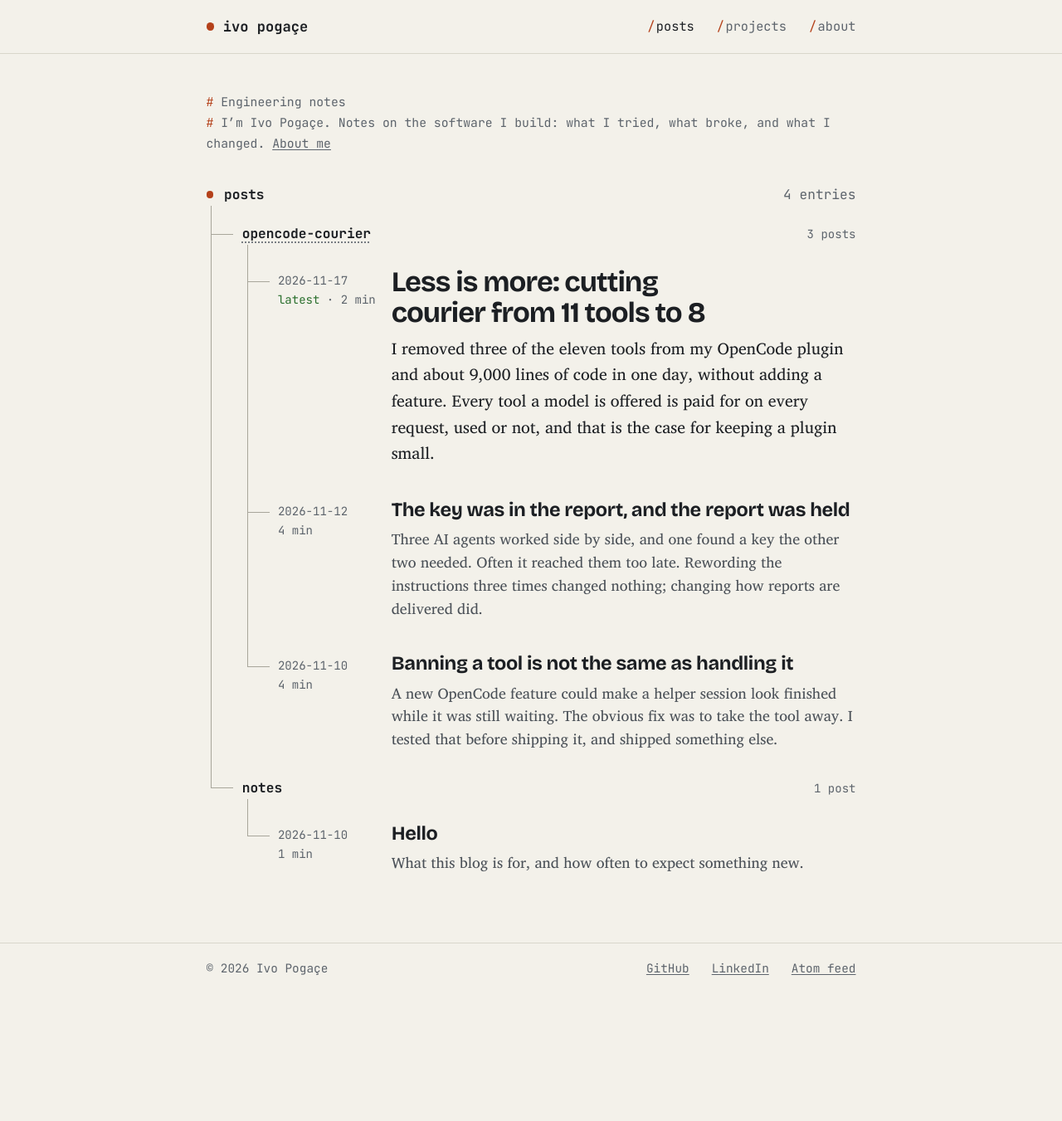
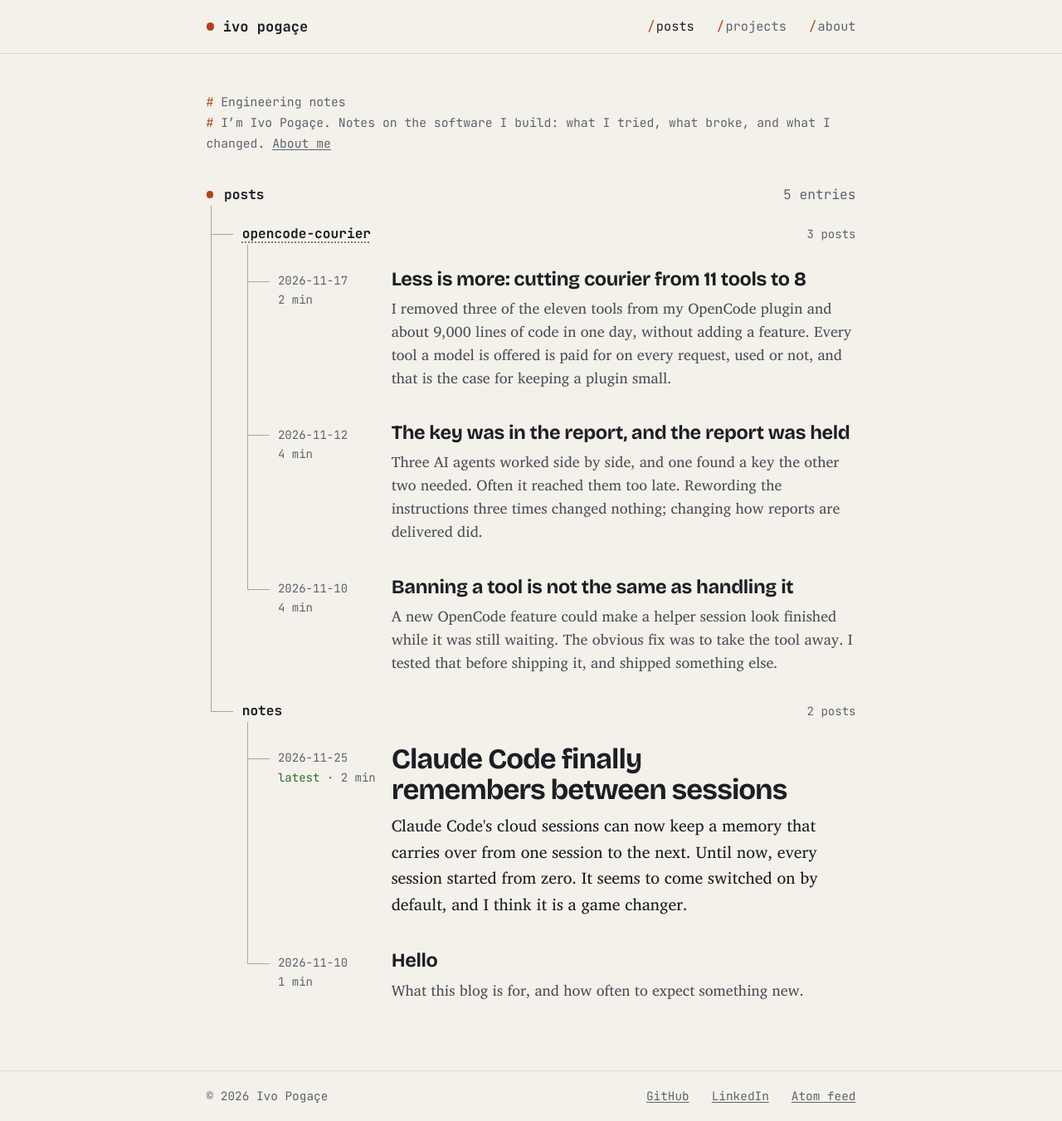
Before and after one commit to ivopogace/blog, a Jekyll site: the page built from index.html, in a window 1280 px wide. Shown: the whole page at 83% size. Built offline with Jekyll 4.4.1, drawn with Linux system fonts in a browser that asks for light colours; before the commit the page ends 1197 px from its top, so only the background shows below that; part of the change alters nothing that is shown.

Commit message:
Post: Claude Code finally remembers between sessions (#18)
* Draft post: Claude Code cloud sessions now keep a memory; add ai-news skill

Co-Authored-By: Claude Opus 5.5 <noreply@anthropic.com>
Claude-Session: https://claude.ai/code/session_0138xCuDC5xxHqvyc6bickKo

* Rewrite memory post: shorter, upbeat, for a general reader; loosen ai-news tone rules

Co-Authored-By: Claude Opus 5.5 <noreply@anthropic.com>
Claude-Session: https://claude.ai/code/session_0138xCuDC5xxHqvyc6bickKo

* Publish: Claude Code finally remembers between sessions

Co-Authored-By: Claude Opus 5.5 <noreply@anthropic.com>
Claude-Session: https://claude.ai/code/session_0138xCuDC5xxHqvyc6bickKo

---------

Co-authored-by: Claude <noreply@anthropic.com>

```diff
--- /dev/null
+++ b/_posts/2026-11-25-claude-code-finally-remembers.md
@@ -0,0 +1,48 @@
+---
+title: Claude Code finally remembers between sessions
+summary: >-
+  Claude Code's cloud sessions can now keep a memory that carries over from one
+  session to the next. Until now, every session started from zero. It seems
+  to come switched on by default, and I think it is a game changer.
+date: 2026-11-25 23:00:00 +0000
+---
+
+Picture a colleague who is brilliant and fast, and who forgets everything you
+told them the moment they go home. That is what working with AI coding
+sessions has been like. Every Claude Code cloud session starts in a fresh
+container with a clean copy of my code. It reads the repository, and that is
+all it knows.
+
+## Starting from zero, every time
+
+So I wrote things down. For this blog there is a whole file of rules that a
+session reads before it writes a post. That covers the big rules. The small
+things did not carry over: a "not like that, like this", the reason behind a
+choice, how I like something done. Whatever I said in one session was gone in
+the next.
+
+## One switch
+
+Now there is a setting for it, under "Apps that use Claude's memory". It
+reads: "Cloud sessions can read Claude Code's cloud memory and add to it."
+
+![The Claude Code memory setting in claude.ai, switched on]({{ '/assets/images/claude-code-finally-remembers/settings.png' | relative_url }})
+
+With it on, a session can save what it learns about me and my project, and
+the next session starts with that memory. Tell it something once, and it
+stays told.
+
+## Why it is a big deal
+
+For me, the model was never the bottleneck. Context was. Memory turns a string
+of one-off sessions into something closer to an ongoing collaboration. The
+rules file keeps the big rules, and the small things can now simply build up.
+
+It also comes with guardrails. What gets saved goes through an automated
+safety check, and I can ask a session to forget something.
+
+I did not switch it on myself. As far as I can tell it arrived with a recent
+update, switched on by default. So if you use Claude Code's cloud sessions,
+your sessions may already be remembering, and it is worth a look under
+Settings, Your Claude, to see what is on. For me it is the first update in a
+while that changes how a session starts, not just what it can do.
```
Also changed, not shown: .claude/skills/ai-news/SKILL.md (added), .claude/skills/blog-post/SKILL.md, assets/images/claude-code-finally-remembers/settings.png (added), assets/og/claude-code-finally-remembers.png (added).
